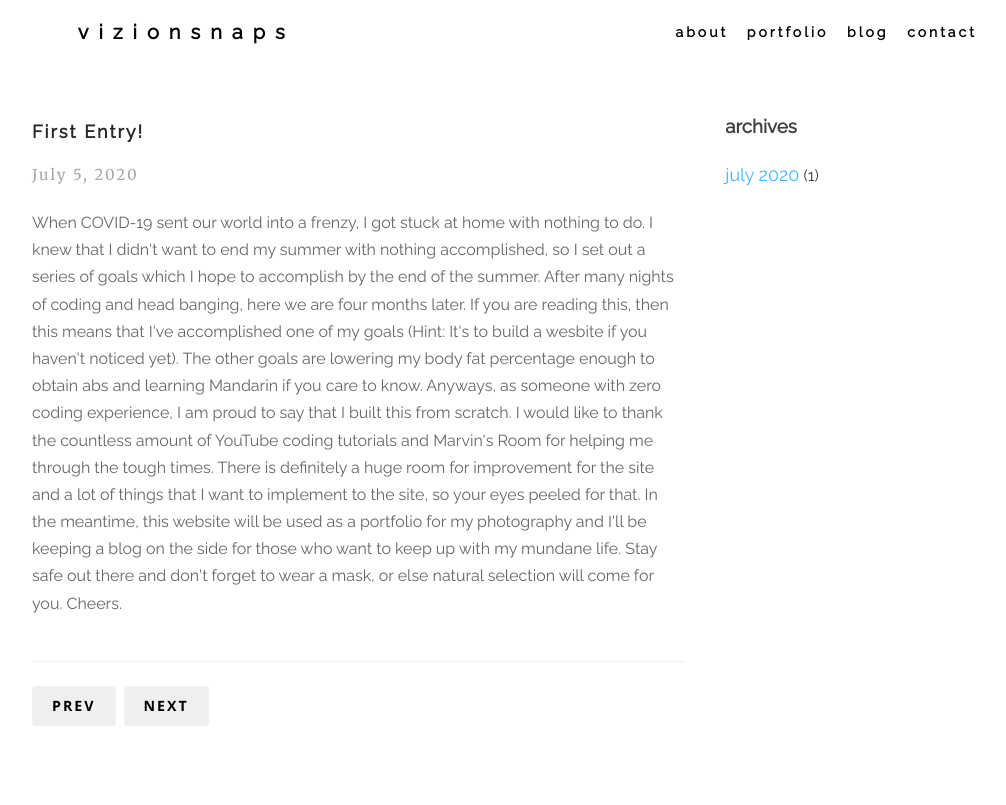
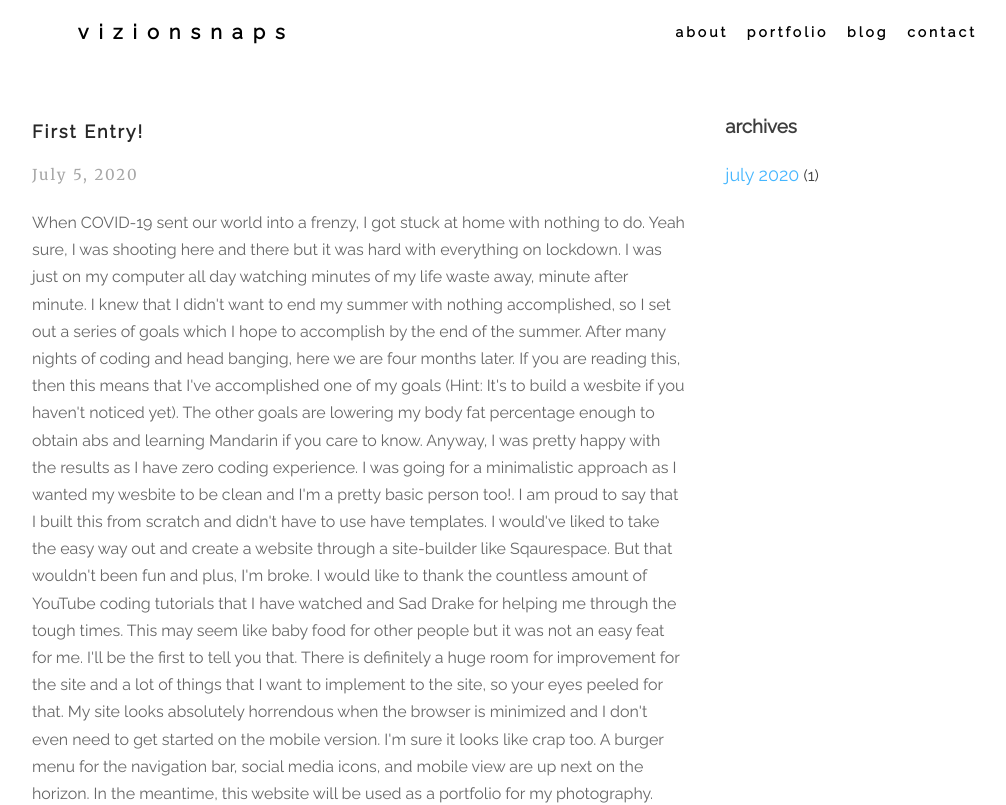
Before and after one commit to vizionsnaps/vizionsnap, a plain HTML site: page blog.html in a window 1280 px wide. Shown: the top 805 px of the page, without its empty margins (108-1114 px from the left). Drawn offline with nearby package versions, Linux system fonts and the light colour scheme.

Commit message:
Update blog.html

```diff
--- a/blog.html
+++ b/blog.html
@@ -51,14 +51,23 @@
 
                     <div class="entry__content">
                         <p>
-                            When COVID-19 sent our world into a frenzy, I got stuck at home with nothing to do. I knew that I didn't want to end my summer with nothing accomplished,
+                            When COVID-19 sent our world into a frenzy, I got stuck at home with nothing to do. Yeah sure, I was shooting here and there but it was hard with everything on lockdown.
+                            I was just on my computer all day watching minutes of my life waste away, minute after minute. I knew that I didn't want to end my summer with nothing accomplished,
                             so I set out a series of goals which I hope to accomplish by the end of the summer. After many nights of coding and head banging, here we are four months later.
                             If you are reading this, then this means that I've accomplished one of my goals (Hint: It's to build a wesbite if you haven't noticed yet).
-                            The other goals are lowering my body fat percentage enough to obtain abs and learning Mandarin if you care to know. Anyways, as someone with zero coding experience,
-                            I am proud to say that I built this from scratch. I would like to thank the countless amount of YouTube coding tutorials and Marvin's Room for helping
-                            me through the tough times. There is definitely a huge room for improvement for the site and a lot of things that I want to implement to the site, so your eyes peeled for that.
-                            In the meantime, this website will be used as a portfolio for my photography and I'll be keeping a blog on the side for those who want to keep up with my mundane life.
-                            Stay safe out there and don't forget to wear a mask, or else natural selection will come for you. Cheers.
+                            The other goals are lowering my body fat percentage enough to obtain abs and learning Mandarin if you care to know. Anyway, I was pretty happy with the results as
+                            I have zero coding experience. I was going for a minimalistic approach as I wanted my wesbite to be clean and I'm a pretty basic person too!. I am proud to say that I built
+                            this from scratch and didn't have to use have templates. I would've liked to take the easy way out and create a website through a site-builder like Sqaurespace.
+                            But that wouldn't been fun and plus, I'm broke. I would like to thank the countless amount of YouTube coding tutorials that I have watched and Sad Drake for helping
+                            me through the tough times. This may seem like baby food for other people but it was not an easy feat for me. I'll be the first to tell you that. There is definitely a huge room
+                            for improvement for the site and a lot of things that I want to implement to the site, so your eyes peeled for that. My site looks absolutely horrendous when the browser is minimized
+                            and I don't even need to get started on the mobile version. I'm sure it looks like crap too. A burger menu for the navigation bar, social media icons, and mobile view are up next on the horizon.
+                            In the meantime, this website will be used as a portfolio for my photography. Eventually I do plan on creating sub-sections for my portfolio, rather than keeping all the photos clustered on one page.
+                            I will also be keeping a blog on the side for those who want to keep up with my mundane life. Although I'm an introvert and I like the space, I still like talking to people and hanging out
+                            with my friends. Being quarantined has lowkey been driving me crazy. Well not literally insane. Humans need social and physical interaction. We're just built like that and it's good for our mental health.
+                            I've always sucked at opening up so I guess I'll just use the blog as a journal. I will probably just use it to dump out my feelings, list any ideas or plans that comes across my mind.
+                            I do not expect anyone to keep up with this, but it'll be a nice way to document my growth/life and have it memorialize down somewhere.
+                            Stay safe out there and don't forget to wear a mask, or else natural selection will come for you. Cheers!
                         </p>
                     </div>
 
```
